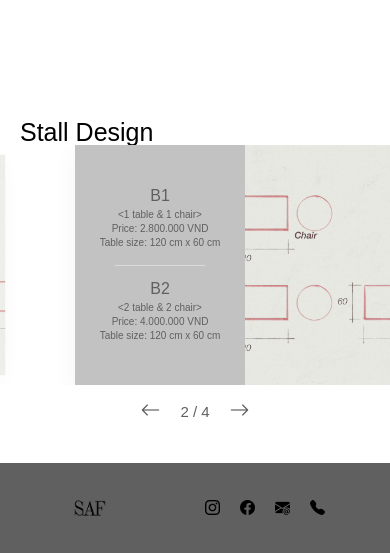
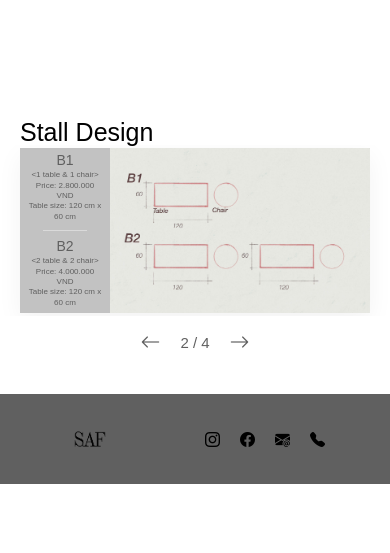
Before and after one commit to dainguyen3924/saigon-artist-fair, a plain HTML site: page index.html in a window 390 px wide. Shown: the part 7151-7704 px from the top of the page. After the commit the page ends 7635 px from the top, so only its background shows below. Drawn offline with nearby package versions, Linux system fonts and the light colour scheme; a web font is replaced by a local one.

Commit message:
fix mobile stall slider

```diff
--- a/script.js
+++ b/script.js
@@ -12,41 +12,77 @@ document.addEventListener("DOMContentLoaded", () => {
         const card = cards[index];
         const container = track.parentElement;
 
+        // Xác định card active
         cards.forEach((item, i) => {
             item.classList.toggle("active", i === index);
         });
 
-        const x =
-            container.offsetWidth / 2 -
-            card.offsetLeft -
-            card.offsetWidth / 2;
+        // =========================
+        // MOBILE
+        // =========================
+        if (window.innerWidth <= 480) {
+            const x =
+                container.offsetWidth / 2 -
+                card.offsetLeft -
+                card.offsetWidth / 2;
 
-        track.style.transform = `translateX(${x}px)`;
+            track.style.transform = `translateX(${x}px)`;
+        }
+
+        // =========================
+        // DESKTOP
+        // =========================
+        else {
+            const x =
+                container.offsetWidth / 2 -
+                card.offsetLeft -
+                card.offsetWidth / 2;
+
+            track.style.transform = `translateX(${x}px)`;
+        }
+
+        // Cập nhật số thứ tự
         counter.textContent = `${index + 1} / ${cards.length}`;
     }
 
+    // Next
     function nextSlide() {
         index = (index + 1) % cards.length;
         update();
     }
 
+    // Previous
     function prevSlide() {
         index = (index - 1 + cards.length) % cards.length;
         update();
     }
 
+    // Button
     next.addEventListener("click", nextSlide);
     prev.addEventListener("click", prevSlide);
 
+    // Keyboard
     document.addEventListener("keydown", (e) => {
-        if (e.key === "ArrowRight") nextSlide();
-        if (e.key === "ArrowLeft") prevSlide();
+        if (e.key === "ArrowRight") {
+            nextSlide();
+        }
+
+        if (e.key === "ArrowLeft") {
+            prevSlide();
+        }
     });
 
+    // Resize
     window.addEventListener("resize", update);
 
+    // Chạy lần đầu
     update();
 });
+
+
+// ===============================
+// SCROLL REVEAL
+// ===============================
 
 const reveals = document.querySelectorAll(".reveal");
 
--- a/style.css
+++ b/style.css
@@ -999,29 +999,162 @@ footer div a:hover {
 
     /* CAROUSEL */
 
-    .card {
-        height: 24rem;
+}
+@media (max-width: 480px) {
+
+    .stall-design {
+        padding: 4rem 0;
+        overflow: hidden;
     }
 
-    .image {
-        width: 18rem;
+    .stall-design h1 {
+        margin-left: 2rem;
+        font-size: 2.5rem;
+    }
+
+    .slider {
+        width: 100%;
+        overflow: hidden;
+    }
+
+    .track {
+        display: flex;
+        align-items: center;
+        gap: 2rem;
+        transition: transform 0.45s ease;
+    }
+
+    /* CARD */
+    .card {
+        width: calc(100vw - 4rem);
+        flex-shrink: 0;
+
+        /* Không đặt height cố định */
+        height: auto;
+
+        display: flex;
+        align-items: stretch;
+
+        opacity: 0.3;
+        transform: scale(0.92);
+
+        transition:
+            opacity 0.4s ease,
+            transform 0.4s ease;
+    }
+
+    .card.active {
+        opacity: 1;
+        transform: scale(1);
+    }
+
+
+    /* =========================
+       PHẦN CHỮ
+       ========================= */
+
+    .card .info {
+        width: 9rem;
+        flex-shrink: 0;
+
+        /* Chiều cao lấy theo card */
+        height: auto;
+
+        overflow: hidden;
     }
 
     .card.active .info {
-        width: 17rem;
+        width: 9rem;
     }
 
+
+    /* Chữ A1 / A2 */
+    .short {
+        width: 9rem;
+        padding: 1.5rem 0;
+
+        font-size: 1.2rem;
+    }
+
+    .short i {
+        height: 7rem;
+    }
+
+
+    /* Nội dung chi tiết */
     .detail {
-        width: 17rem;
-        padding: 1rem;
+        position: absolute;
+
+        width: 9rem;
+        height: 100%;
+
+        padding: 0.8rem;
+
+        display: flex;
+        flex-direction: column;
+        justify-content: center;
+
+        text-align: center;
     }
 
     .detail h3 {
-        font-size: 1.6rem;
+        margin-bottom: 0.3rem;
+        font-size: 1.4rem;
     }
 
     .detail p {
-        font-size: 1rem;
+        font-size: 0.8rem;
+        line-height: 1.3;
     }
 
+    .detail hr {
+        width: 60%;
+        margin: 0.8rem auto;
+    }
+
+
+    /* =========================
+       PHẦN ẢNH
+       ========================= */
+
+    .image {
+        flex: 1;
+        width: auto;
+
+        /* Không đặt height */
+        height: auto;
+
+        overflow: hidden;
+    }
+
+    .image img {
+        display: block;
+
+        width: 100%;
+        height: auto;
+
+        /* Không crop */
+        object-fit: contain;
+    }
+
+
+    /* =========================
+       BUTTON
+       ========================= */
+
+    .controls {
+        width: 100%;
+        margin: 1.5rem 0 0;
+
+        justify-content: center;
+        gap: 2rem;
+    }
+
+    .controls button {
+        font-size: 2rem;
+    }
+
+    .controls span {
+        font-size: 1.5rem;
+    }
 }
```
